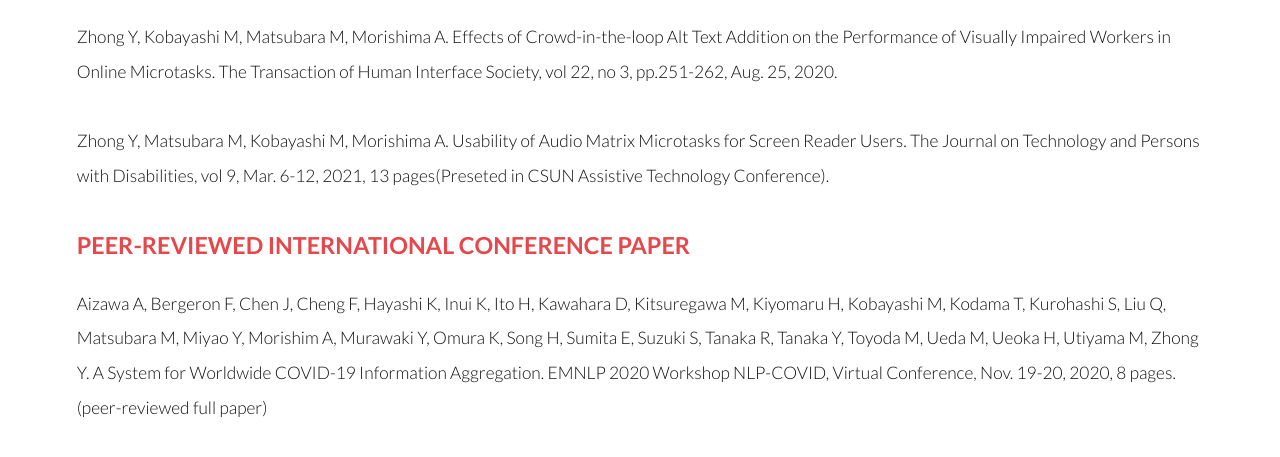
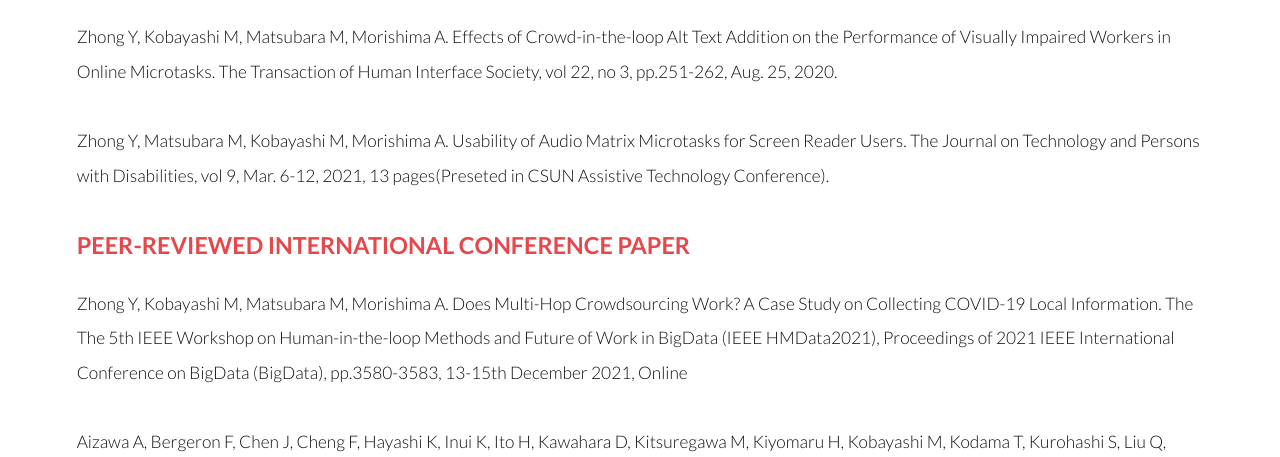
Before and after one commit to adelazhong/HomePage, a plain HTML site: page publication.html in a window 1280 px wide. Shown: the part 255-712 px from the top of the page. Drawn offline with Linux system fonts and the light colour scheme.

Commit message:
Update publication.html

```diff
--- a/publication.html
+++ b/publication.html
@@ -35,6 +35,7 @@
 					<p>Zhong Y, Matsubara M, Kobayashi M, Morishima A. Usability of Audio Matrix Microtasks for Screen Reader Users. The Journal on Technology and Persons with Disabilities, vol 9, Mar. 6-12, 2021, 13 pages(Preseted in CSUN Assistive Technology Conference).</p>
 					<h3>Peer-reviewed International Conference Paper</h3>
 
+					<p>Zhong Y, Kobayashi M, Matsubara M, Morishima A. Does Multi-Hop Crowdsourcing Work? A Case Study on Collecting COVID-19 Local Information. The The 5th IEEE Workshop on Human-in-the-loop Methods and Future of Work in BigData (IEEE HMData2021), Proceedings of 2021 IEEE International Conference on BigData (BigData), pp.3580-3583, 13-15th December 2021, Online </p>
 					<p>Aizawa A, Bergeron F, Chen J, Cheng F, Hayashi K, Inui K, Ito H, Kawahara D, Kitsuregawa M, Kiyomaru H, Kobayashi M, Kodama T, Kurohashi S, Liu Q, Matsubara M, Miyao Y, Morishim A, Murawaki Y, Omura K, Song H, Sumita E, Suzuki S, Tanaka R, Tanaka Y, Toyoda M, Ueda M, Ueoka H, Utiyama M, Zhong Y. A System for Worldwide COVID-19 Information Aggregation. EMNLP 2020 Workshop NLP-COVID, Virtual Conference, Nov. 19-20, 2020, 8 pages. (peer-reviewed full paper)</p>
 					<p>Zhong Y, Matsubara M, Kobayashi M, Morishima A.Effects of Cognitive Consistency in Microtask Design with only Auditory Information. In HCII 2020, Copenhagen, Denmark, July 19-24, 2020. (in HCII proceedings, vol 12189, Universal Access in Human-Computer Interaction: Applications and Practice (Part II), Antona M., Stephanidis C. (eds), pp. 466-476.)(peer-reviewed full paper)</p>
 					<p>Zhong Y, Zhang H. Analysis of imitating behavior on social media. In HCII 2020, Copenhagen, Denmark, 13 pages, July 19-24, 2020.(in HCII 2020 proceedings, LNCS 12427.) (peer-reviewed full paper)</p>
```
